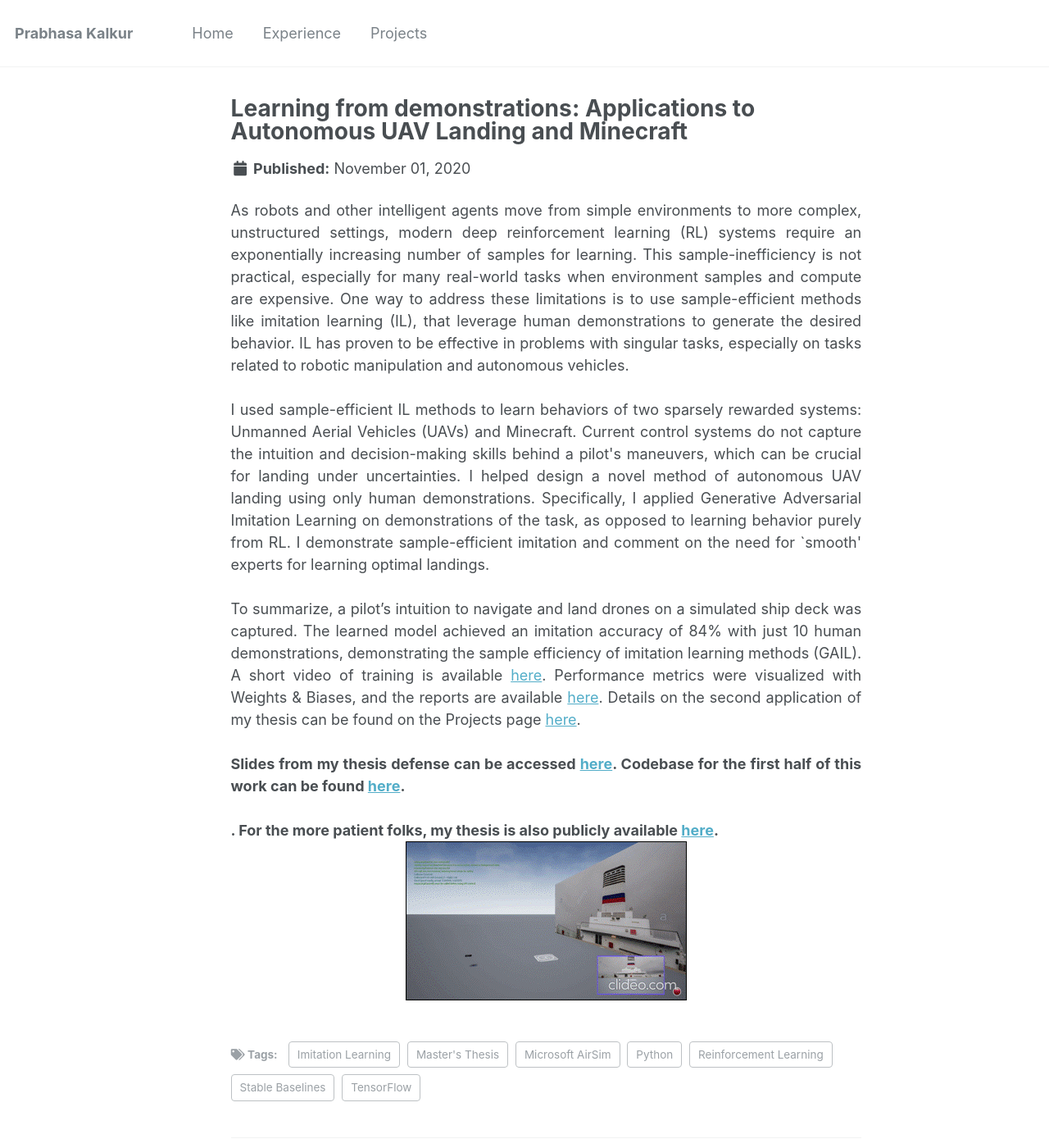
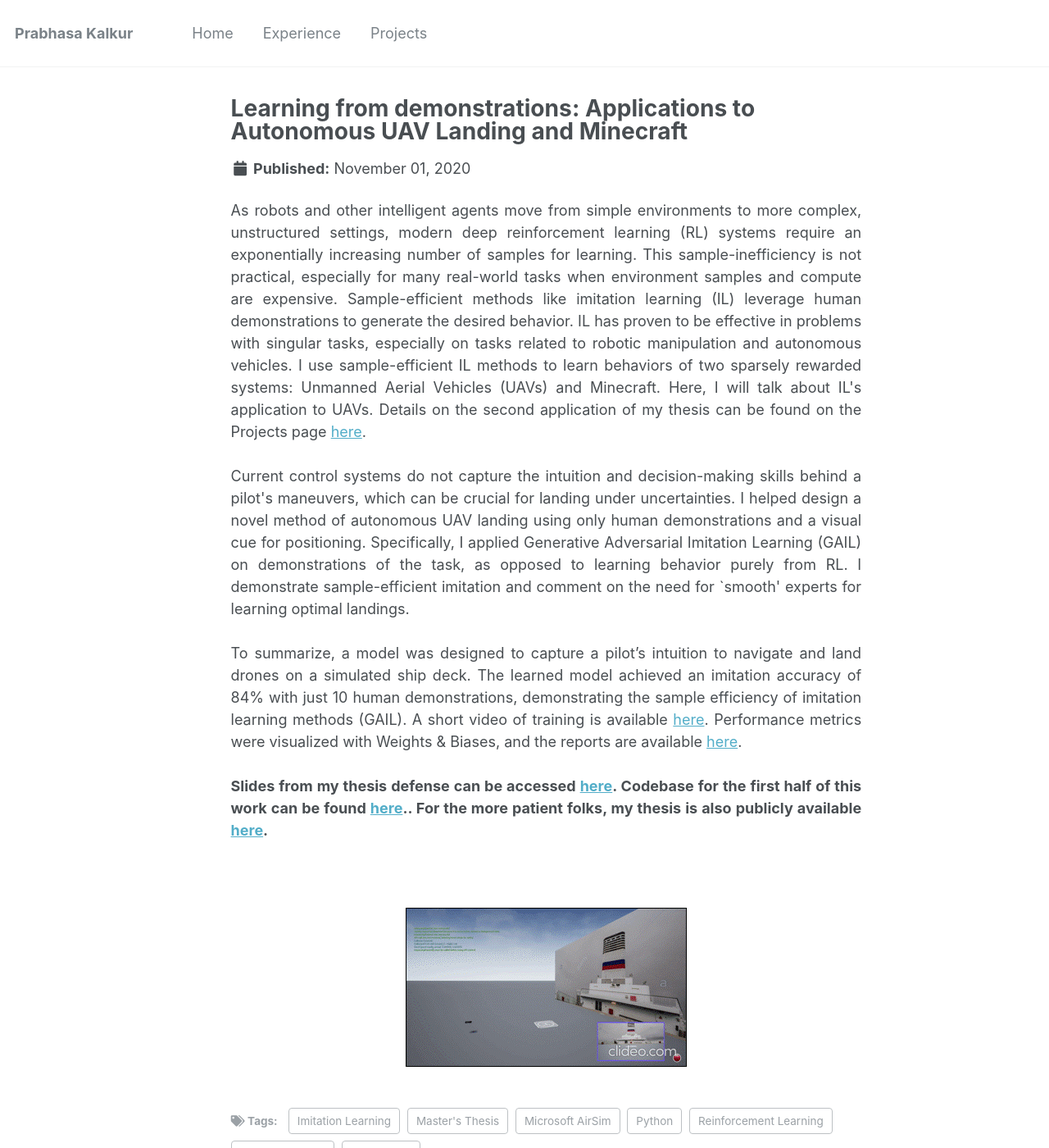
Before and after one commit to prabhasak/prabhasak.github.io, a Jekyll site: the page built from _experience/2020-09-01-masters-thesis.md, in a window 1280 px wide and 1400 px high. Shown: the whole window at 82% size. Built offline with Jekyll 4.4.1, drawn with Linux system fonts in a browser that asks for light colours.

Commit message:
December graduation update final

```diff
--- a/_experience/2020-09-01-masters-thesis.md
+++ b/_experience/2020-09-01-masters-thesis.md
@@ -26,13 +26,13 @@ tags:
 
 <div style="text-align: justify">
 
-As robots and other intelligent agents move from simple environments to more complex, unstructured settings, modern deep reinforcement learning (RL) systems require an exponentially increasing number of samples for learning. This sample-inefficiency is not practical, especially for many real-world tasks when environment samples and compute are expensive. One way to address these limitations is to use sample-efficient methods like imitation learning (IL), that leverage human demonstrations to generate the desired behavior. IL has proven to be effective in problems with singular tasks, especially on tasks related to robotic manipulation and autonomous vehicles. <br><br>
+As robots and other intelligent agents move from simple environments to more complex, unstructured settings, modern deep reinforcement learning (RL) systems require an exponentially increasing number of samples for learning. This sample-inefficiency is not practical, especially for many real-world tasks when environment samples and compute are expensive. Sample-efficient methods like imitation learning (IL) leverage human demonstrations to generate the desired behavior. IL has proven to be effective in problems with singular tasks, especially on tasks related to robotic manipulation and autonomous vehicles. I use sample-efficient IL methods to learn behaviors of two sparsely rewarded systems: Unmanned Aerial Vehicles (UAVs) and Minecraft. Here, I will talk about IL's application to UAVs. Details on the second application of my thesis can be found on the Projects page <a href="http://prabhasak.github.io/projects/minecraft">here</a>. <br><br>
 
-I used sample-efficient IL methods to learn behaviors of two sparsely rewarded systems: Unmanned Aerial Vehicles (UAVs) and Minecraft. Current control systems do not capture the intuition and decision-making skills behind a pilot's maneuvers, which can be crucial for landing under uncertainties. I helped design a novel method of autonomous UAV landing using only human demonstrations. Specifically, I applied Generative Adversarial Imitation Learning on demonstrations of the task, as opposed to learning behavior purely from RL. I demonstrate sample-efficient imitation and comment on the need for `smooth' experts for learning optimal landings. <br><br>
+Current control systems do not capture the intuition and decision-making skills behind a pilot's maneuvers, which can be crucial for landing under uncertainties. I helped design a novel method of autonomous UAV landing using only human demonstrations and a visual cue for positioning. Specifically, I applied Generative Adversarial Imitation Learning (GAIL) on demonstrations of the task, as opposed to learning behavior purely from RL. I demonstrate sample-efficient imitation and comment on the need for `smooth' experts for learning optimal landings. <br><br>
 
-To summarize, a pilot’s intuition to navigate and land drones on a simulated ship deck was captured. The learned model achieved an imitation accuracy of 84% with just 10 human demonstrations, demonstrating the sample efficiency of imitation learning methods (GAIL). A short video of training is available <a href="https://youtu.be/oj4y8GOq4gk">here</a>. Performance metrics were visualized with Weights & Biases, and the reports are available <a href="https://wandb.ai/prabhasak/masters-thesis/reportlist?workspace=user-prabhasak">here</a>. Details on the second application of my thesis can be found on the Projects page <a href="http://prabhasak.github.io/projects/minecraft">here</a>. <br><br>
+To summarize, a model was designed to capture a pilot’s intuition to navigate and land drones on a simulated ship deck. The learned model achieved an imitation accuracy of 84% with just 10 human demonstrations, demonstrating the sample efficiency of imitation learning methods (GAIL). A short video of training is available <a href="https://youtu.be/oj4y8GOq4gk">here</a>. Performance metrics were visualized with Weights & Biases, and the reports are available <a href="https://wandb.ai/prabhasak/masters-thesis/reportlist?workspace=user-prabhasak">here</a>. <br><br>
 
-<b> Slides from my thesis defense can be accessed <a href="https://prabhasak.github.io/files/Masters_Thesis_Prabhasa_Kalkur_Slides.pdf">here</a>. Codebase for the first half of this work can be found <a href="https://github.com/prabhasak/masters-thesis">here</a>.<b> <br><br>. For the more patient folks, my thesis is also publicly available <a href="https://prabhasak.github.io/files/Masters_Thesis_Prabhasa_Kalkur.pdf">here</a>.
+<b> Slides from my thesis defense can be accessed <a href="https://prabhasak.github.io/files/Masters_Thesis_Prabhasa_Kalkur_Slides.pdf">here</a>. Codebase for the first half of this work can be found <a href="https://github.com/prabhasak/masters-thesis">here</a>.<b>. For the more patient folks, my thesis is also publicly available <a href="https://prabhasak.github.io/files/Masters_Thesis_Prabhasa_Kalkur.pdf">here</a>. <br><br> <br><br>
 
 
 <!-- </div> -->
```
Also changed, not shown: _projects/2020-09-01-minecraft.md (+2 -0 lines), _projects/2020-11-01-tableau.md (+2 -2 lines), _pages/about.md (line endings or trailing spaces), _projects/2020-09-01-chicken.md (line endings or trailing spaces).
